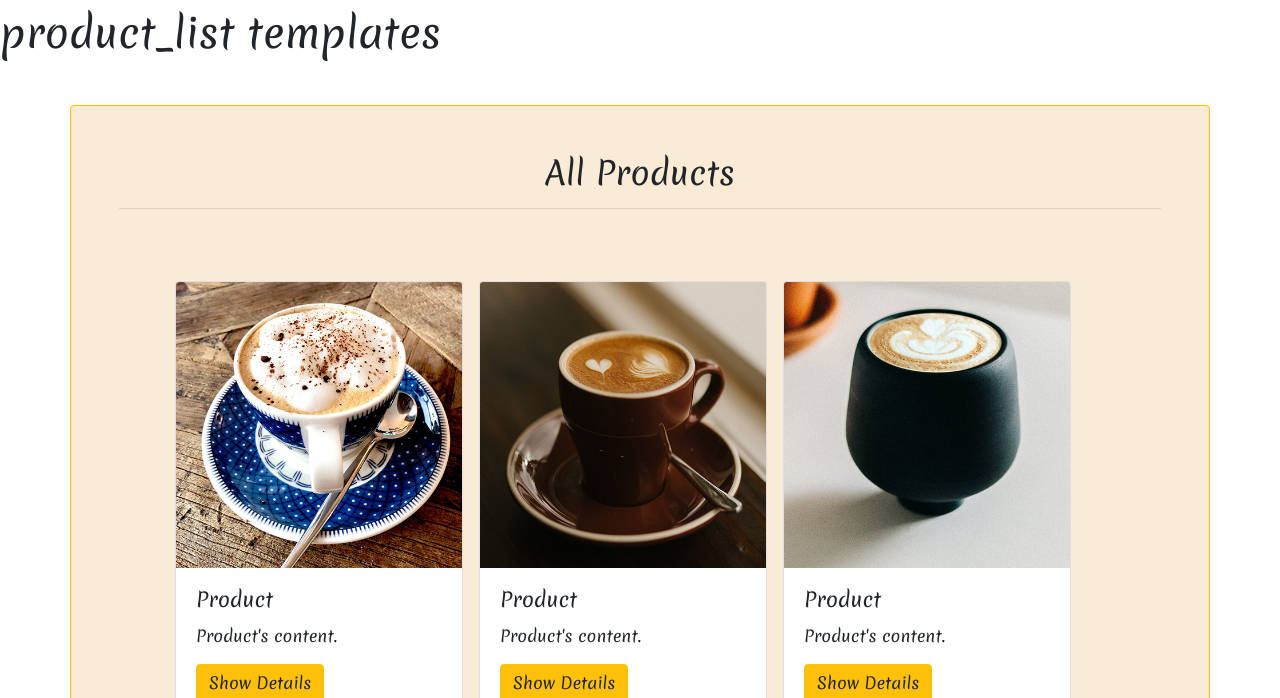
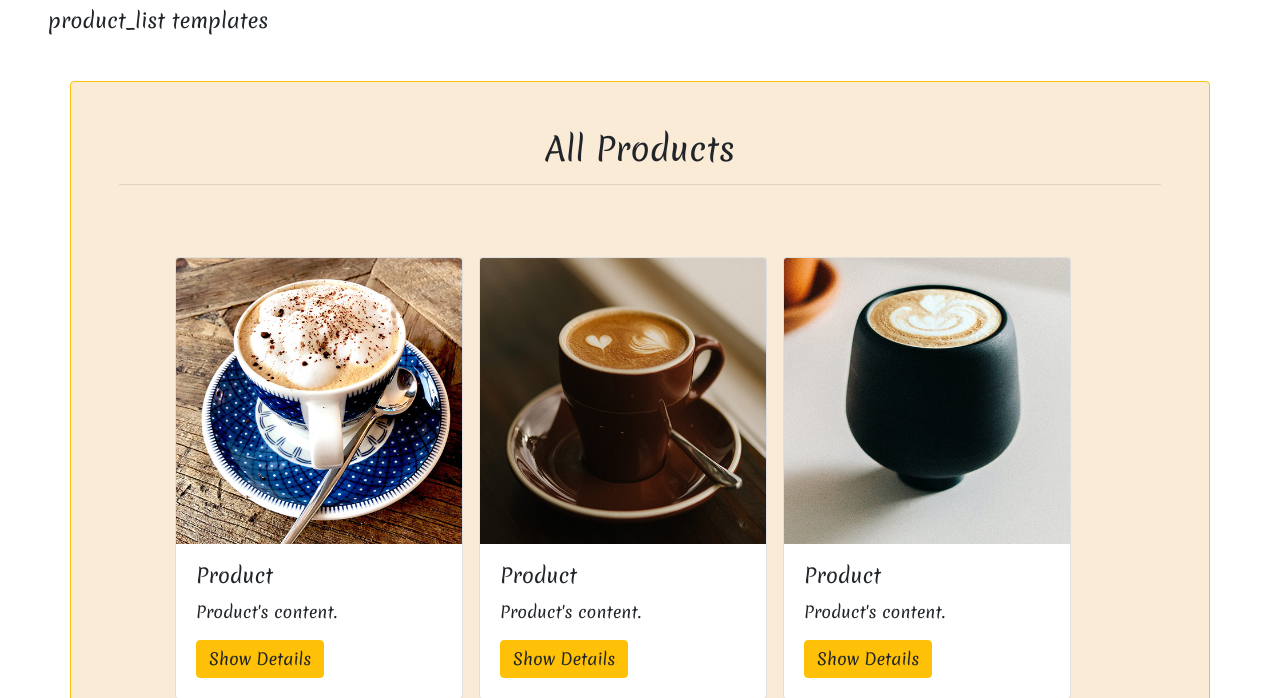
Before and after one commit to mhammed2020/Food-Platform-, a Django app: page /products/ in a window 1280 px wide. Shown: the part 56-754 px from the top of the page. Run offline with Django 3.2, Linux system fonts and the light colour scheme; some libraries are stand-ins or nearby versions.

Commit message:
customize   products templates

```diff
--- a/templates/products/product_list.html
+++ b/templates/products/product_list.html
@@ -4,7 +4,7 @@
 
 {% block content %}
   {% load static %}
-<h1> product_list templates  </h1>
+<h1 class="lead ml-5"> product_list templates  </h1>
 
 <div class="my-form container p-5 my-5 rounded border border-warning">
     <form>
```
